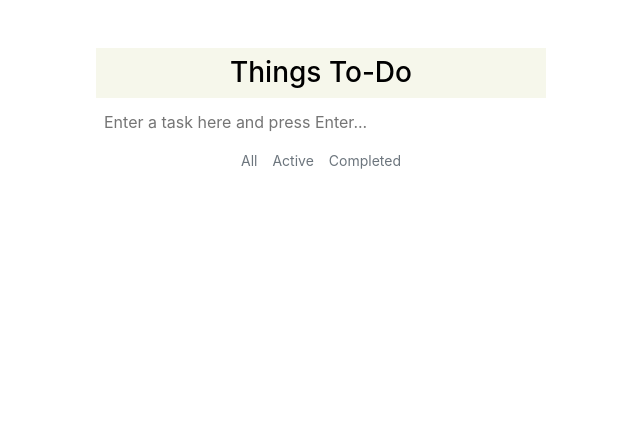
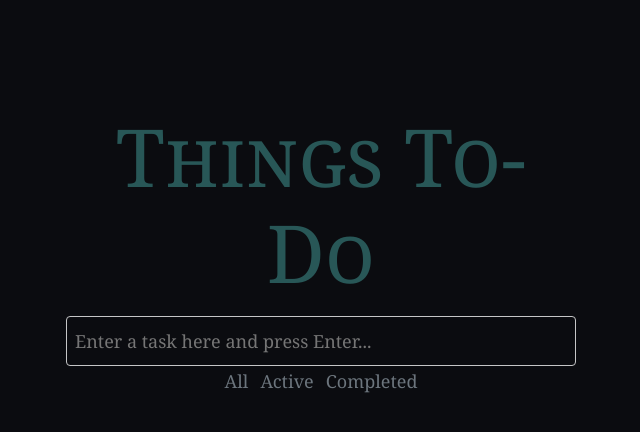
Before and after one commit to desmond-tuiyot/things-todo, a Flask app: page / in a window 1280 px wide. Shown: the top 432 px of the page, without its empty margins (319-959 px from the left). Run offline with Flask 2, Linux system fonts and the light colour scheme; some libraries are stand-ins or nearby versions.

Commit message:
changed up the styling

```diff
--- a/app/static/css/main.css
+++ b/app/static/css/main.css
@@ -1,30 +1,60 @@
 body {
-    font-size: 16px;
-    width: 480px;
+    font-size: 18px;
     alignment: center;
-    color: black;
+    background: #0b0c10;
 }
 
 /* set width for main div */
 .todo-main {
-    width: 100%;
+    /*width: 100%;*/
+    width: 540px;
+    font-family: Cambria;
+    /*margin-top: 20px;*/
 }
 
 /* header and input prompt div styling */
 .todo-main .todo-header{
     padding:8px;
-    margin: 0;
-    background: rgb(246, 247, 235);
+    margin-top: 100px;
+    color: #45a29e;
+    opacity: 50%;
+    font-family: inherit;
+    font-size: 80px;
+    font-style: normal;
+    font-variant: small-caps;
+    font-weight: 400;
+    /*line-height: 80px;*/
 }
 
 .todo-main .todo-input {
     width: 100%;
     line-height: 32px;
+    border: #c5c6c7 1px solid;
+    border-radius: 4px;
     padding: 8px;
     margin: 0;
-    border: none;
+    color: #66fcf1;
+    background: #0b0c10;
+    font-family: inherit;
 }
 
+.todo-main .todo-input:focus {
+    outline: 0 solid transparent;
+    border: #c5c6c7 1px solid;
+    padding: 8px;
+    border-radius: 4px;
+}
+
+.todo-task {
+    background: #0b0c10;
+    color: white;
+    border-bottom: #66fcf1 1px solid;
+    font-family: inherit;
+}
+
+.fa, .fas {
+    color: white;
+}
 /* Label, text input, and paragraph text, and date */
 
 .todo-label {
--- a/app/static/js/main.js
+++ b/app/static/js/main.js
@@ -7,7 +7,7 @@ let constructTaskLi = function (task, dateCreated, id, done) {
     let todo_task_class = "";
     let checked = "";
     if (done){
-        todo_text_class = "todo-done";
+        todo_text_class = "text-secondary todo-done";
         todo_task_class = "list-group-item-light todo-completed";
         checked = "checked";
     } else{
@@ -79,11 +79,11 @@ todo_task_list.on("click", ".todo-task .todo-quit", function(){
 todo_task_list.on("click", ".todo-task .todo-checkbox", function(){
     let taskParent = $(this).parent().parent().parent().parent();
     if (this.checked){
-        $(this).parent().find(".todo-text").addClass("todo-done");
+        $(this).parent().find(".todo-text").addClass("text-secondary todo-done");
         taskParent.addClass("list-group-item-light todo-completed").removeClass("todo-active");
         editTasks(taskParent.attr("id"), true);
     }else {
-        $(this).parent().find(".todo-text").removeClass("todo-done");
+        $(this).parent().find(".todo-text").removeClass("text-secondary todo-done");
         taskParent.addClass("todo-active").removeClass("list-group-item-light todo-completed");
         editTasks(taskParent.attr("id"), false);
     }
--- a/app/templates/todo_layout.html
+++ b/app/templates/todo_layout.html
@@ -15,10 +15,9 @@
 
     <title>Things To-Do</title>
   </head>
-  <body class="mx-auto mt-5">
-
-    <div class="container todo-main">
-        <h3 class="todo-header text-center">Things To-Do</h3>
+  <body>
+    <div class="container todo-main mx-auto mt-5">
+        <h1 class="todo-header text-center">Things To-Do</h1>
         <input type="text" class="todo-input" placeholder="Enter a task here and press Enter...">
         <div class="todo-content text-center">
             <ul class="list-group todo-task-list">
@@ -39,9 +38,9 @@
 {#                </li>#}
             </ul>
             <div class="btn-group btn-group-sm todo-button-group" role="group" aria-label="todo-list-group">
-              <button type="button" class="btn btn-sm btn-outline-secondary" id="todo-show-all">All</button>
-              <button type="button" class="btn btn-sm btn-outline-secondary" id="todo-show-active">Active</button>
-              <button type="button" class="btn btn-sm btn-outline-secondary" id="todo-show-completed">Completed</button>
+              <button type="button" class="text-secondary" id="todo-show-all">All</button>
+              <button type="button" class="text-secondary" id="todo-show-active">Active</button>
+              <button type="button" class="text-secondary" id="todo-show-completed">Completed</button>
             </div>
         </div>
         <!-- Optional JavaScript -->
```
Also changed, not shown: other parts of app/static/css/main.css (+29 -2 lines), README.md.
